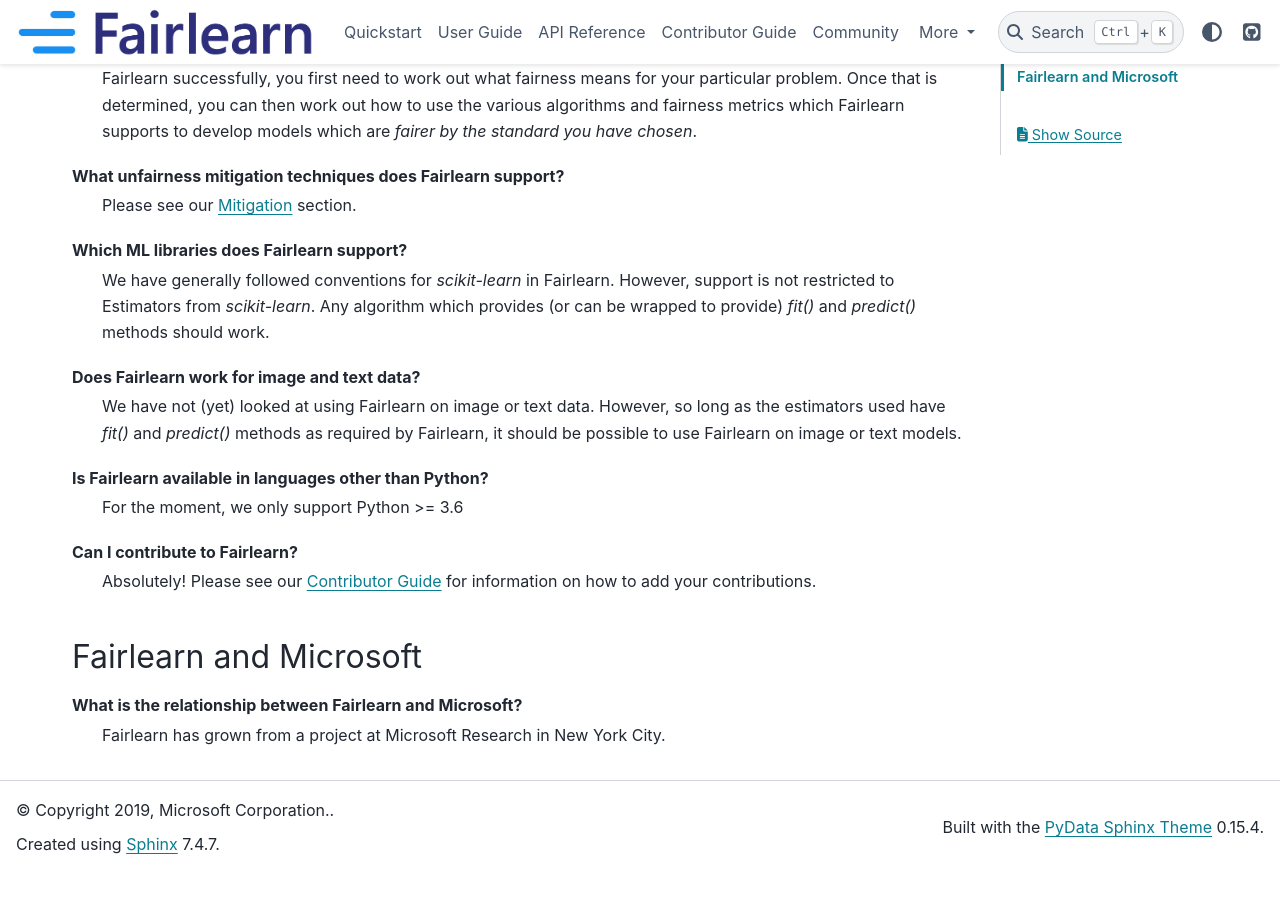
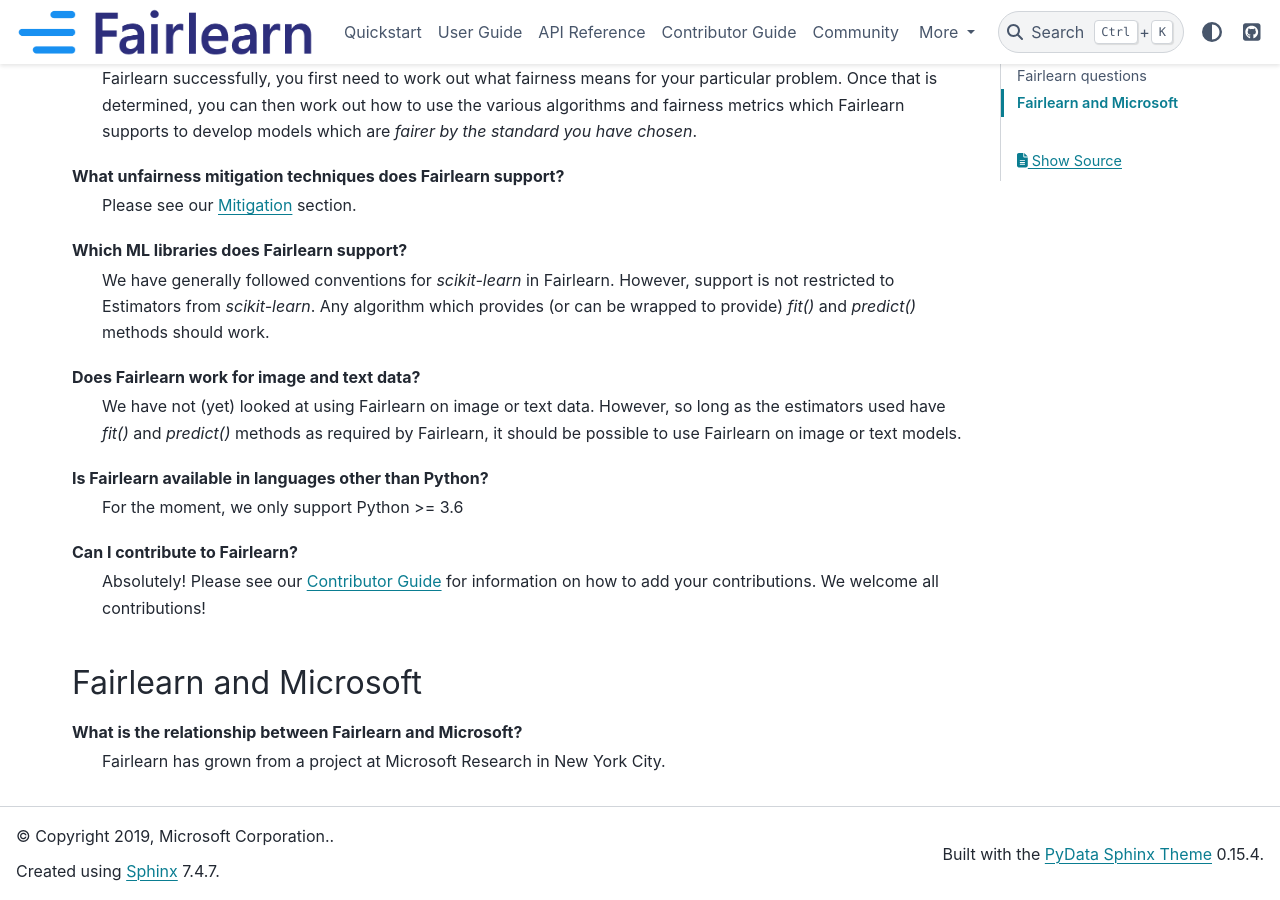
Before and after one commit to fairlearn/fairlearn, a Sphinx documentation site: the page built from docs/faq.rst, in a window 1280 px wide and 900 px high, scrolled down 1594 px. Built offline with Sphinx 7.4.7 and the PyData theme 0.15.4, drawn with Linux system fonts in a browser that asks for light colours; pages that are not in the unit, such as notebooks, are missing from menus; before the commit the page ends 2468 px from its top, so only the background shows below that.

Commit message:
More enthusiastic contributions
Signed-off-by: Richard Edgar <riedgar@microsoft.com>

```diff
--- a/docs/faq.rst
+++ b/docs/faq.rst
@@ -100,7 +100,7 @@
 
 Can I contribute to Fairlearn?
     Absolutely! Please see our :ref:`Contributor Guide <contributor_guide>` for
-    information on how to add your contributions.
+    information on how to add your contributions. We welcome all contributions!
 
 
 Fairlearn and Microsoft
```
